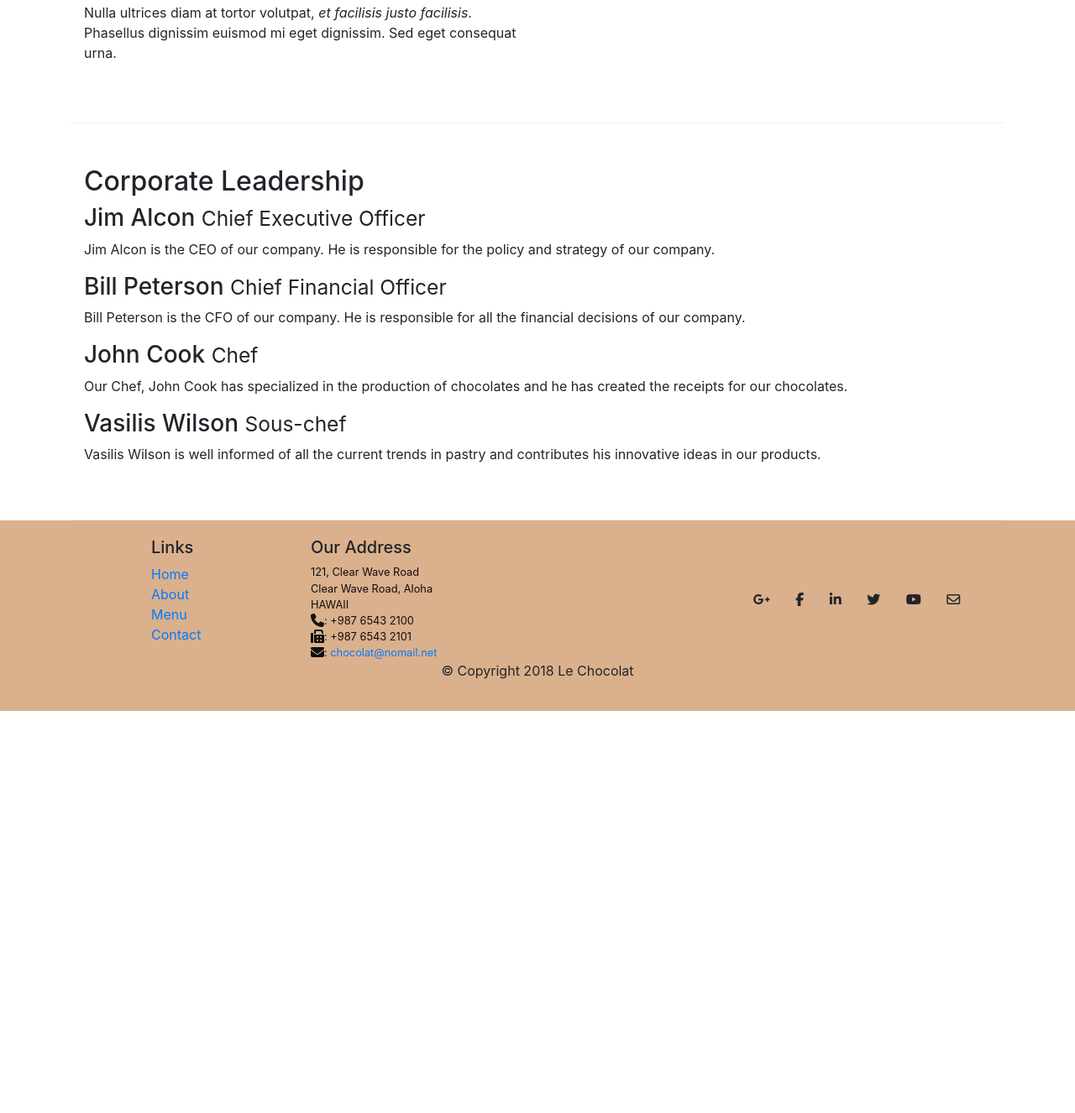
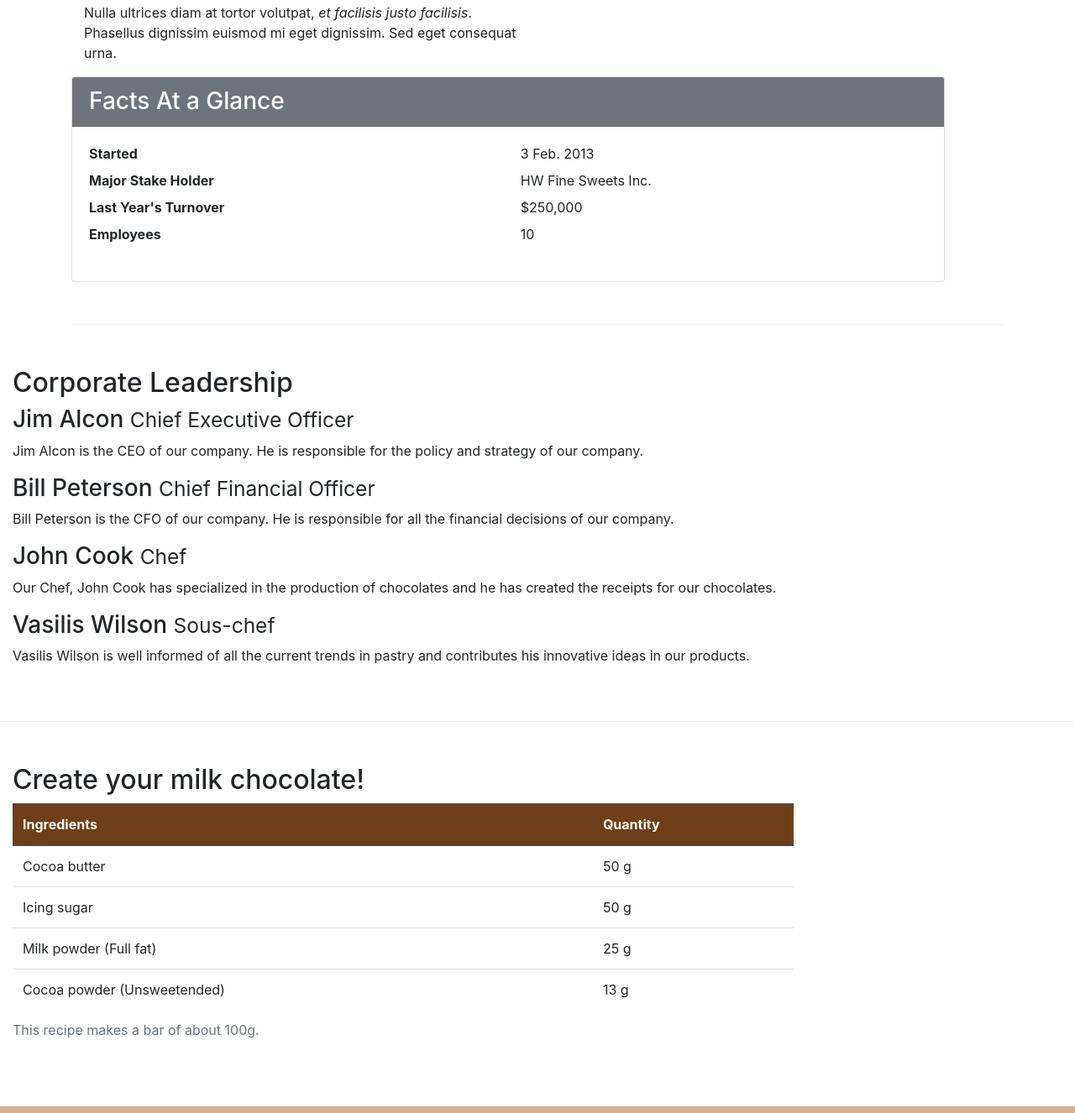
Before and after one commit to triantac/CharaLeChocolat, a plain HTML site: page aboutus.html in a window 1280 px wide. Shown: the part 694-2020 px from the top of the page at 84% size. Before the commit the page ends 1541 px from the top, so only its background shows below. Drawn offline with nearby package versions, Linux system fonts and the light colour scheme.

Commit message:
Tables and Cards

```diff
--- a/aboutus.html
+++ b/aboutus.html
@@ -13,10 +13,10 @@
 </head>
 
 <body>
-    <nav class="navbar navbar-expand-md navbar-light bg-light fixed-top" >
+    <nav class="navbar navbar-expand-md navbar-light bg-light fixed-top">
         <div class="container">
             <a class="navbar-brand" href="#">Le Chocolat</a>
-            <button class="navbar-toggler" type="button" data-toggle="collapse"  data-target="#Navbar">
+            <button class="navbar-toggler" type="button" data-toggle="collapse" data-target="#Navbar">
                 <span class="navbar-toggler-icon"></span>
             </button>
             <div class="collapse navbar-collapse" id="Navbar">
@@ -42,7 +42,8 @@
             <div class="row row-header">
                 <div class="col-12 col-sm-8">
                     <h1>Le Chocolat</h1>
-                    <p>We combine experience with creativity to create innovative tastes based on classic chocolate recipes. Our creations will travel you in the chocolate world!</p>
+                    <p>We combine experience with creativity to create innovative tastes based on classic chocolate
+                        recipes. Our creations will travel you in the chocolate world!</p>
                 </div>
                 <div class="col col-sm">
                 </div>
@@ -67,32 +68,91 @@
         <div class="row row-content">
             <div class="col-12 col-sm-6">
                 <h2>Our History</h2>
-                <p>Lorem ipsum dolor sit amet, consectetur adipiscing elit. Phasellus semper nunc quis maximus pharetra. Quisque ut molestie ante. Donec mattis pharetra erat, eu ultricies ipsum faucibus et. Curabitur ultrices risus turpis, laoreet pulvinar justo interdum in. Quisque vel semper tellus. Etiam nibh arcu, sodales quis ultrices nec, egestas vitae libero. </p>
-                <p>Nulla ultrices diam at tortor volutpat, <em>et facilisis justo facilisis</em>. Phasellus dignissim euismod mi eget dignissim. Sed eget consequat urna. </p>
+                <p>Lorem ipsum dolor sit amet, consectetur adipiscing elit. Phasellus semper nunc quis maximus pharetra.
+                    Quisque ut molestie ante. Donec mattis pharetra erat, eu ultricies ipsum faucibus et. Curabitur
+                    ultrices risus turpis, laoreet pulvinar justo interdum in. Quisque vel semper tellus. Etiam nibh
+                    arcu, sodales quis ultrices nec, egestas vitae libero. </p>
+                <p>Nulla ultrices diam at tortor volutpat, <em>et facilisis justo facilisis</em>. Phasellus dignissim
+                    euismod mi eget dignissim. Sed eget consequat urna. </p>
             </div>
-            <div>
+            <div class="card">
+                <h3 class="card-header bg-secondary text-white">Facts At a Glance</h3>
+                <div class="card-body">
+                    <dl class="row">
+                        <dt class="col-6">Started</dt>
+                        <dd class="col-6">3 Feb. 2013</dd>
+                        <dt class="col-6">Major Stake Holder</dt>
+                        <dd class="col-6">HW Fine Sweets Inc.</dd>
+                        <dt class="col-6">Last Year's Turnover</dt>
+                        <dd class="col-6">$250,000</dd>
+                        <dt class="col-6">Employees</dt>
+                        <dd class="col-6">10</dd>
+                    </dl>
+                </div>
+            </div>
             </div>
         </div>
 
 
         <div class="row row-content">
-            <div class= "col-12">
+            <div class="col-12">
                 <h2>Corporate Leadership</h2>
                 <h3>Jim Alcon <small>Chief Executive Officer </small></h3>
 
-                <p class="d-none d-sm-block">Jim Alcon is the CEO of our company. He is responsible for the policy and strategy of our company. </p>
+                <p class="d-none d-sm-block">Jim Alcon is the CEO of our company. He is responsible for the policy and
+                    strategy of our company. </p>
 
-                <h3>Bill Peterson  <small>Chief Financial Officer </small></h3>
+                <h3>Bill Peterson <small>Chief Financial Officer </small></h3>
 
-                <p class="d-none d-sm-block">Bill Peterson is the CFO of our company. He is responsible for all the financial decisions of our company. </p>
+                <p class="d-none d-sm-block">Bill Peterson is the CFO of our company. He is responsible for all the
+                    financial decisions of our company. </p>
 
                 <h3>John Cook <small>Chef</small></h3>
 
-                <p class="d-none d-sm-block">Our Chef, John Cook has specialized in the production of chocolates and he has created the receipts for our chocolates. </p>
+                <p class="d-none d-sm-block">Our Chef, John Cook has specialized in the production of chocolates and he
+                    has created the receipts for our chocolates. </p>
 
-                <h3>Vasilis Wilson  <small>Sous-chef </small></h3>
+                <h3>Vasilis Wilson <small>Sous-chef </small></h3>
 
-                <p class="d-none d-sm-block">Vasilis Wilson is well informed of all the current trends in pastry and contributes his innovative ideas in our products. </p>
+                <p class="d-none d-sm-block">Vasilis Wilson is well informed of all the current trends in pastry and
+                    contributes his innovative ideas in our products. </p>
+            </div>
+        </div>
+
+        <div class="row row-content">
+            <div class="col-12 col-sm-9">
+                <h2> Create your milk chocolate!</h2>
+                <div class="table-responsive">
+                    <table class="table table-hover">
+                    <caption>This recipe makes a bar of about 100g.</caption>
+                    <thead class="thead-dark">
+                        <tr>
+                            <th>Ingredients</th>
+                            <th>Quantity</th>
+                        </tr>
+                    </thead>
+                    <tbody>
+                        <tr >
+                            <td>Cocoa butter</td>
+                            <td>50 g</td>
+                        </tr>
+                        <tr>
+                            <td>Icing sugar</td>
+                            <td>50 g</td>
+                        </tr>
+                        <tr>
+                            <td>Milk powder (Full fat)</td>
+                            <td>25 g</td>
+                        </tr>
+                        <tr>
+                            <td>Cocoa powder (Unsweetended)</td>
+                            <td>13 g</td>
+                        </tr>
+                    </tbody>
+                    </table>
+                </div>
+            </div>
+            <div class="col-12 col-sm-3">
             </div>
         </div>
 
@@ -125,7 +185,7 @@
                 </div>
                 <div class="col-sm align-self-center">
                     <div style="text-align:center">
-                        <a class="btn btn-social-icon btn-google-plus" href ="http://google.com/+">
+                        <a class="btn btn-social-icon btn-google-plus" href="http://google.com/+">
                             <i class="fa fa-google-plus"></i></a>
                         <a class="btn btn-social-icon btn-facebook" href="http://www.facebook.com/profile.php?id=">
                             <i class="fa fa-facebook"></i></a>
--- a/css/mystyles.css
+++ b/css/mystyles.css
@@ -31,3 +31,8 @@ body{
 .bg-light {
     background-color: #dbb08d !important;
 }
+.table .thead-dark th{
+    color:floralwhite;
+    background-color:#6E3F19
+}
+tr:hover {background-color:#dbb08db0!important}
```
Lines whose indentation alone changed are shown as unchanged.
